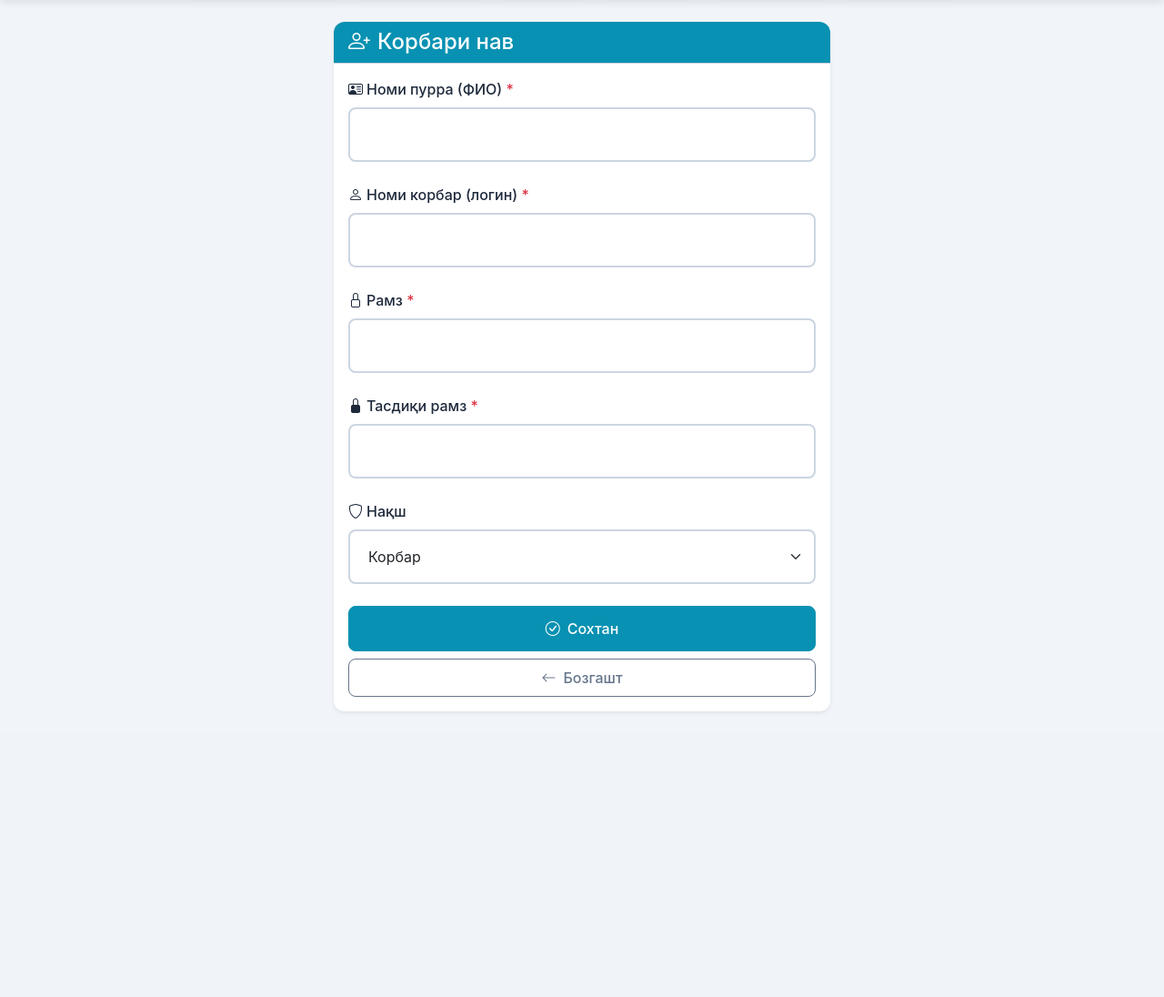
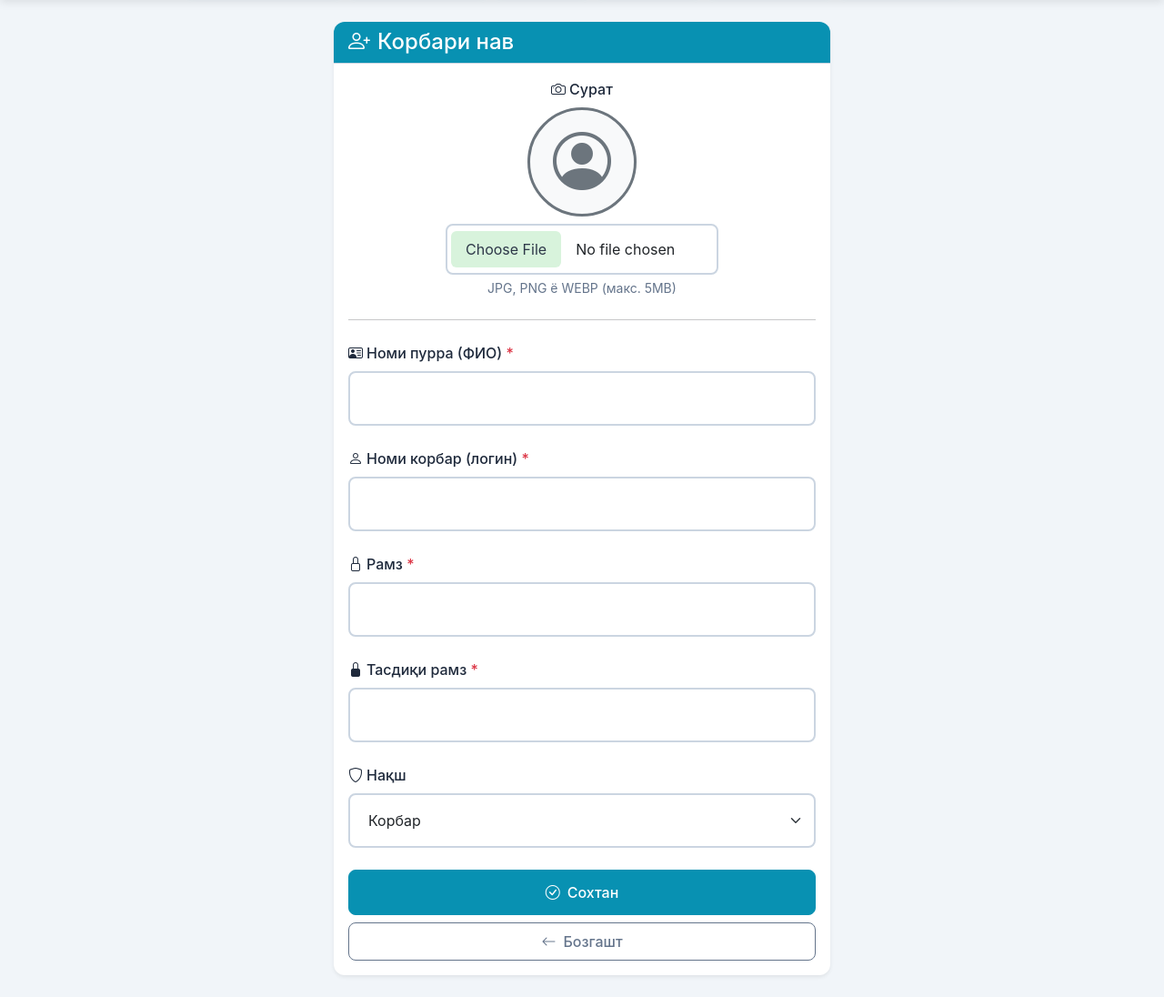
Before and after one commit to greyversarex/Nazorat, a Flask app: page /admin/users/create in a window 1280 px wide. Shown: the part 84-1180 px from the top of the page at 91% size. Before the commit the page ends 867 px from the top, so only its background shows below. Run offline with Flask 3, Linux system fonts and the light colour scheme; a user stored in the database is signed in.

Commit message:
Add ability for users to upload profile pictures to their accounts
Introduces a new 'avatar' column to the User model and updates admin routes and templates to handle avatar file uploads, previews, and display.

Replit-Commit-Author: Agent
Replit-Commit-Session-Id: 347c8def-8a35-4c98-8a10-3c2e9b9c5be5
Replit-Commit-Checkpoint-Type: intermediate_checkpoint
Replit-Commit-Event-Id: c24a19a5-9bba-4cb1-818d-6ee2997a731c
Replit-Commit-Screenshot-Url: https://storage.googleapis.com/screenshot-production-us-central1/701f7955-c3f4-445a-bf72-8867f4cc51af/347c8def-8a35-4c98-8a10-3c2e9b9c5be5/v4DNlen

```diff
--- a/models.py
+++ b/models.py
@@ -10,6 +10,7 @@ class User(UserMixin, db.Model):
     full_name = db.Column(db.String(150), nullable=True)
     password_hash = db.Column(db.String(128), nullable=False)
     role = db.Column(db.String(20), nullable=False, default='user')
+    avatar = db.Column(db.String(255), nullable=True)
     created_at = db.Column(db.DateTime, default=datetime.utcnow)
 
     requests = db.relationship('Request', backref='author', lazy=True)
--- a/routes/admin.py
+++ b/routes/admin.py
@@ -228,6 +228,18 @@ def create_user():
 
         user = User(username=username, full_name=full_name, role=role)
         user.set_password(password)
+
+        avatar_file = request.files.get('avatar')
+        if avatar_file and avatar_file.filename:
+            from werkzeug.utils import secure_filename
+            import uuid
+            filename = secure_filename(avatar_file.filename)
+            ext = filename.rsplit('.', 1)[-1].lower() if '.' in filename else 'jpg'
+            if ext in ['jpg', 'jpeg', 'png', 'webp', 'gif']:
+                new_filename = f"avatar_{uuid.uuid4().hex}.{ext}"
+                avatar_file.save(os.path.join(current_app.config['UPLOAD_FOLDER'], new_filename))
+                user.avatar = new_filename
+
         db.session.add(user)
         db.session.commit()
 
@@ -279,6 +291,22 @@ def edit_user(id):
 
         user.username = username
         user.full_name = full_name
+
+        avatar_file = request.files.get('avatar')
+        if avatar_file and avatar_file.filename:
+            from werkzeug.utils import secure_filename
+            import uuid
+            filename = secure_filename(avatar_file.filename)
+            ext = filename.rsplit('.', 1)[-1].lower() if '.' in filename else 'jpg'
+            if ext in ['jpg', 'jpeg', 'png', 'webp', 'gif']:
+                if user.avatar:
+                    old_avatar_path = os.path.join(current_app.config['UPLOAD_FOLDER'], user.avatar)
+                    if os.path.exists(old_avatar_path):
+                        os.remove(old_avatar_path)
+                new_filename = f"avatar_{uuid.uuid4().hex}.{ext}"
+                avatar_file.save(os.path.join(current_app.config['UPLOAD_FOLDER'], new_filename))
+                user.avatar = new_filename
+
         db.session.commit()
 
         return redirect(url_for('admin.users'))
@@ -668,6 +696,7 @@ def admin_home():
             'id': worker.id,
             'username': worker.username,
             'full_name': worker.full_name or worker.username,
+            'avatar': worker.avatar,
             'new_count': new_count,
             'total_requests': total_requests
         })
--- a/templates/admin/home.html
+++ b/templates/admin/home.html
@@ -34,7 +34,13 @@
                 {% endif %}
 
                 <div class="worker-icon">
+                    {% if worker.avatar %}
+                    <img src="{{ url_for('static', filename='uploads/' ~ worker.avatar) }}"
+                         alt="{{ worker.full_name }}"
+                         style="width: 100%; height: 100%; object-fit: cover; border-radius: 50%;">
+                    {% else %}
                     <i class="bi bi-person-circle"></i>
+                    {% endif %}
                 </div>
 
                 <div class="worker-info">
--- a/templates/admin/user_form.html
+++ b/templates/admin/user_form.html
@@ -16,8 +16,38 @@
                 </h4>
             </div>
             <div class="card-body">
-                <form method="POST">
+                <form method="POST" enctype="multipart/form-data">
                     <input type="hidden" name="csrf_token" value="{{ csrf_token() }}">
+
+                    <div class="mb-4 text-center">
+                        <label class="form-label d-block">
+                            <i class="bi bi-camera me-1"></i>Сурат
+                        </label>
+                        <div class="position-relative d-inline-block">
+                            {% if user and user.avatar %}
+                            <img src="{{ url_for('static', filename='uploads/' ~ user.avatar) }}"
+                                 alt="Avatar"
+                                 class="rounded-circle border border-3 border-primary mb-2"
+                                 style="width: 120px; height: 120px; object-fit: cover;"
+                                 id="avatarPreview">
+                            {% else %}
+                            <div class="rounded-circle border border-3 border-secondary mb-2 d-flex align-items-center justify-content-center bg-light"
+                                 style="width: 120px; height: 120px;"
+                                 id="avatarPlaceholder">
+                                <i class="bi bi-person-circle text-secondary" style="font-size: 4rem;"></i>
+                            </div>
+                            <img src="" alt="Avatar" class="rounded-circle border border-3 border-primary mb-2 d-none"
+                                 style="width: 120px; height: 120px; object-fit: cover;"
+                                 id="avatarPreview">
+                            {% endif %}
+                        </div>
+                        <div>
+                            <input type="file" class="form-control" id="avatar" name="avatar" accept="image/*" style="max-width: 300px; margin: 0 auto;">
+                            <small class="text-muted d-block mt-1">JPG, PNG ё WEBP (макс. 5MB)</small>
+                        </div>
+                    </div>
+
+                    <hr class="my-4">
 
                     <div class="mb-4">
                         <label for="full_name" class="form-label">
@@ -97,3 +127,24 @@
     </div>
 </div>
 {% endblock %}
+
+{% block scripts %}
+<script>
+document.getElementById('avatar').addEventListener('change', function(e) {
+    var file = e.target.files[0];
+    if (file) {
+        var reader = new FileReader();
+        reader.onload = function(e) {
+            var preview = document.getElementById('avatarPreview');
+            var placeholder = document.getElementById('avatarPlaceholder');
+            preview.src = e.target.result;
+            preview.classList.remove('d-none');
+            if (placeholder) {
+                placeholder.classList.add('d-none');
+            }
+        };
+        reader.readAsDataURL(file);
+    }
+});
+</script>
+{% endblock %}
```
Also changed, not shown: attached_assets/image_1764700713622.png (added), 1 other file.
